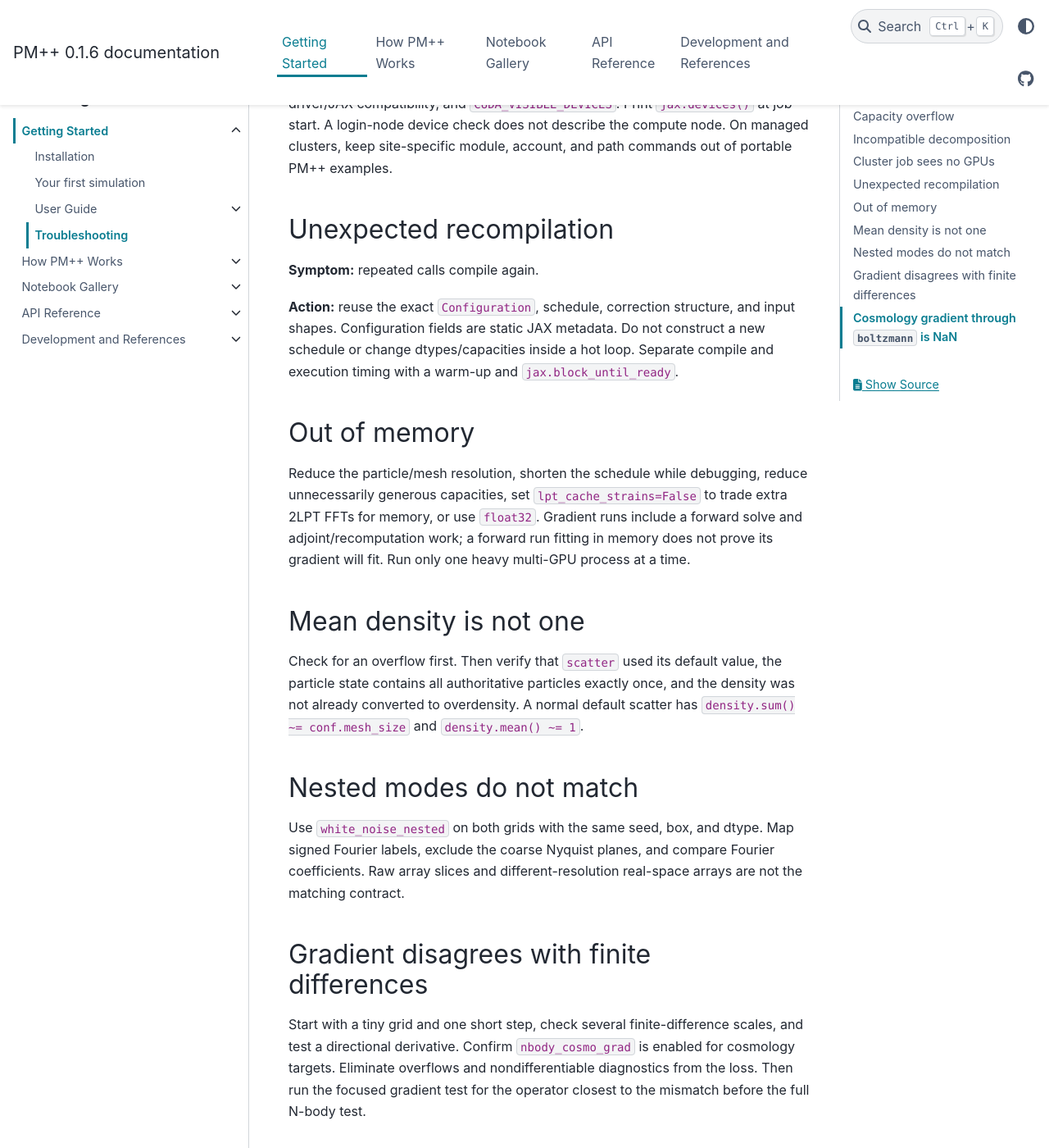
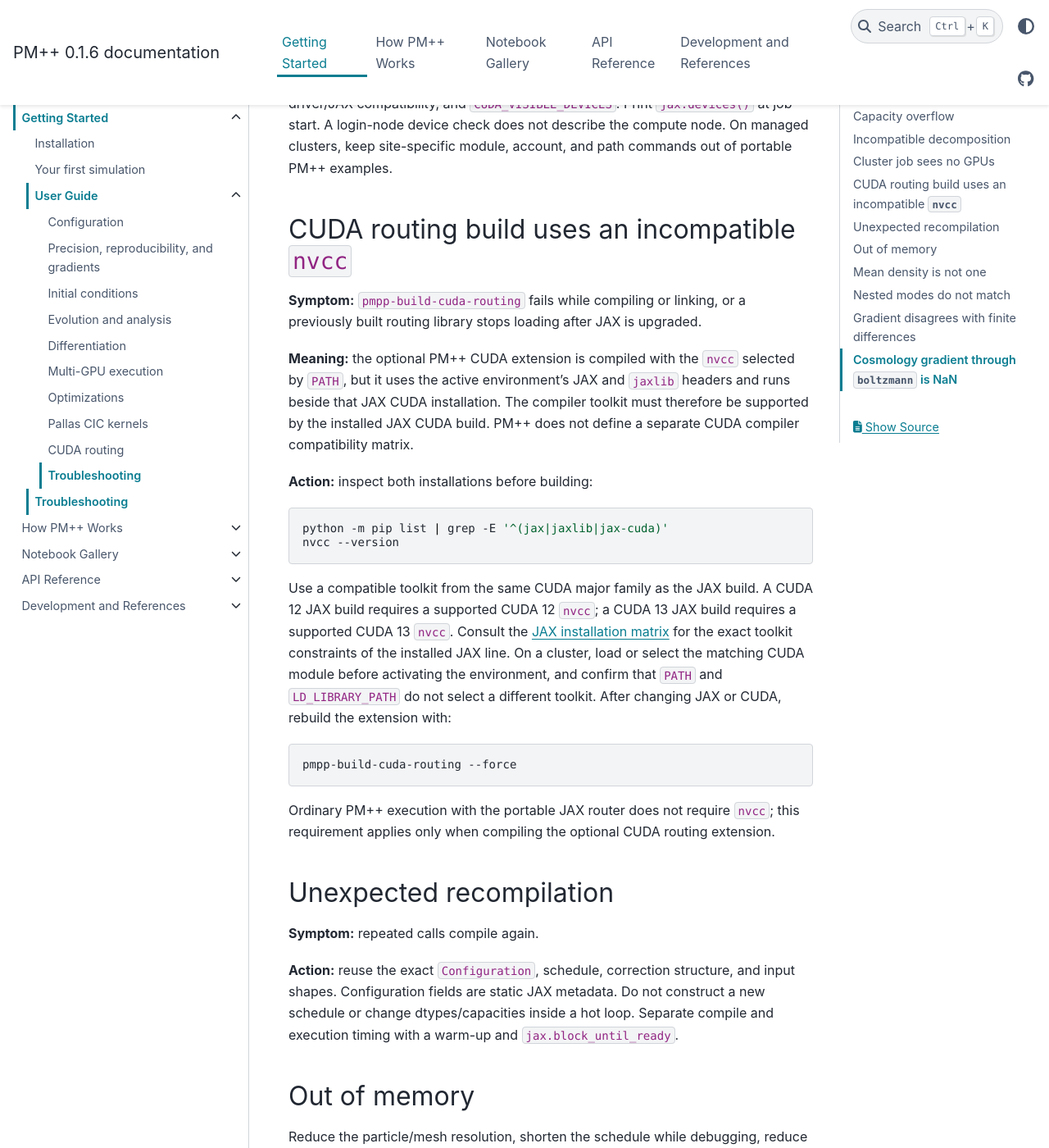
Before and after one commit to rouzib/PMpp, a Sphinx documentation site: the page built from docs/source/user_guide/troubleshooting.md, in a window 1280 px wide and 1400 px high, scrolled down 967 px. Shown: the whole window at 82% size. Built offline with Sphinx 7.4.7 and the PyData theme 0.15.4, drawn with Linux system fonts in a browser that asks for light colours; nearby versions of some CDN libraries; library files that are not in the unit come from our copies; pages that are not in the unit, such as notebooks, are missing from menus.

````diff
--- a/docs/source/user_guide/index.md
+++ b/docs/source/user_guide/index.md
@@ -45,4 +45,5 @@
 optimizations
 pallas_cic
 cuda_routing
+troubleshooting
 ```
--- a/docs/source/user_guide/troubleshooting.md
+++ b/docs/source/user_guide/troubleshooting.md
@@ -33,6 +33,41 @@
 job start. A login-node device check does not describe the compute node. On
 managed clusters, keep site-specific module, account, and path commands out of
 portable PM++ examples.
+
+## CUDA routing build uses an incompatible `nvcc`
+
+**Symptom:** `pmpp-build-cuda-routing` fails while compiling or linking, or a
+previously built routing library stops loading after JAX is upgraded.
+
+**Meaning:** the optional PM++ CUDA extension is compiled with the `nvcc`
+selected by `PATH`, but it uses the active environment's JAX and `jaxlib`
+headers and runs beside that JAX CUDA installation. The compiler toolkit must
+therefore be supported by the installed JAX CUDA build. PM++ does not define a
+separate CUDA compiler compatibility matrix.
+
+**Action:** inspect both installations before building:
+
+```bash
+python -m pip list | grep -E '^(jax|jaxlib|jax-cuda)'
+nvcc --version
+```
+
+Use a compatible toolkit from the same CUDA major family as the JAX build. A
+CUDA 12 JAX build requires a supported CUDA 12 `nvcc`; a CUDA 13 JAX build
+requires a supported CUDA 13 `nvcc`. Consult the
+[JAX installation matrix](https://docs.jax.dev/en/latest/installation.html#pip-installation-nvidia-gpu-cuda-installed-locally-harder)
+for the exact toolkit constraints of the installed JAX line. On a cluster,
+load or select the matching CUDA module before activating the environment, and
+confirm that `PATH` and `LD_LIBRARY_PATH` do not select a different toolkit.
+After changing JAX or CUDA, rebuild the extension with:
+
+```bash
+pmpp-build-cuda-routing --force
+```
+
+Ordinary PM++ execution with the portable JAX router does not require `nvcc`;
+this requirement applies only when compiling the optional CUDA routing
+extension.
 
 ## Unexpected recompilation
 
````
Also changed, not shown: docs/source/development/testing.md (+15 -0 lines), docs/source/getting_started/installation.md (+2 -1 lines), docs/source/user_guide/cuda_routing.md (+8 -1 lines).
